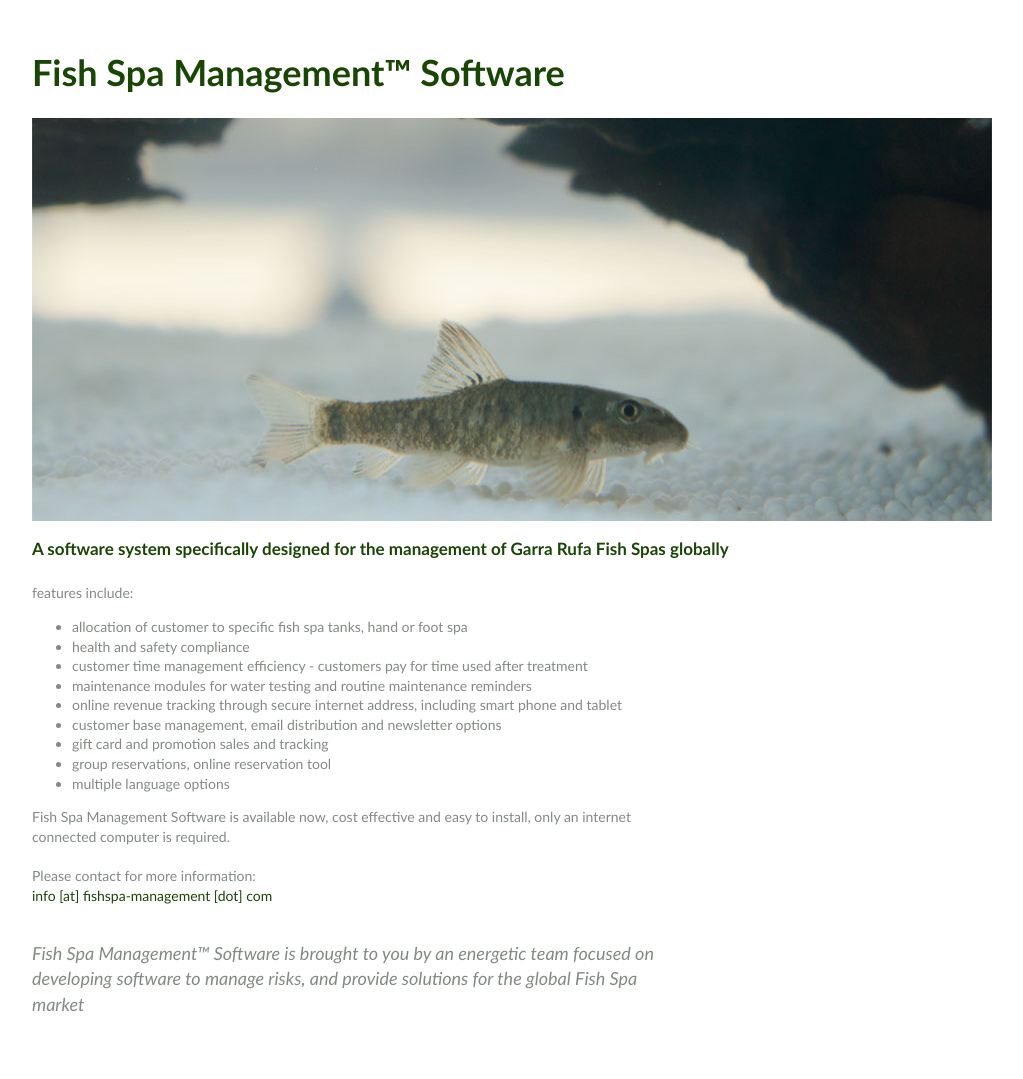
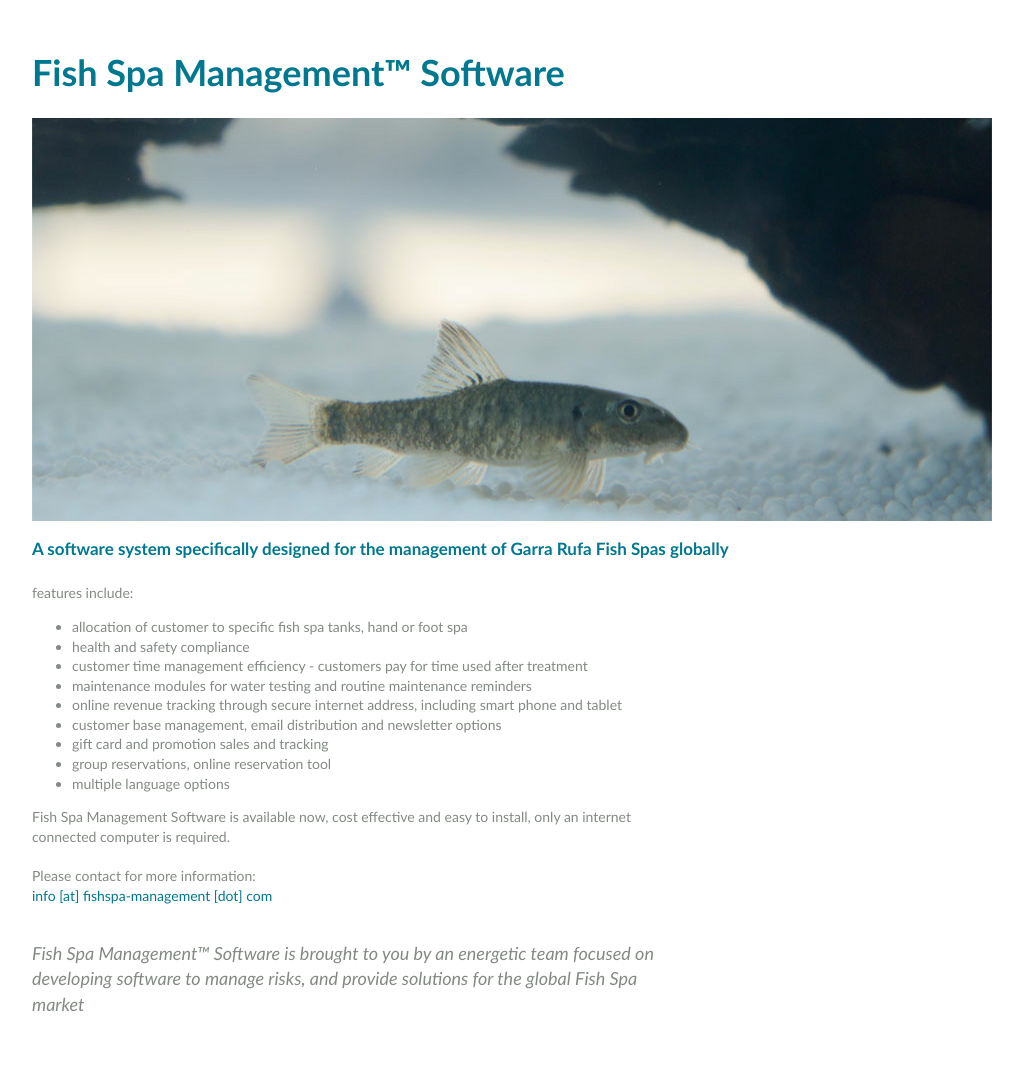
Before and after one commit to gilleswittenberg/spa-mgmt.com, a PHP site: page / in a window 1280 px wide. Shown: the whole page, without its empty margins (128-1151 px from the left). Run offline with PHP 8.4, Linux system fonts and the light colour scheme; style sheets or scripts are compiled from the project's sources; some libraries are stand-ins or nearby versions.

Commit message:
Change colorscheme

```diff
--- a/css/screen.less
+++ b/css/screen.less
@@ -1,4 +1,4 @@
-@green: #1A4605;
+@green: #00788F;
 @gray: #838A83;
 
 body {
```
Also changed, not shown: img/header.jpg.
